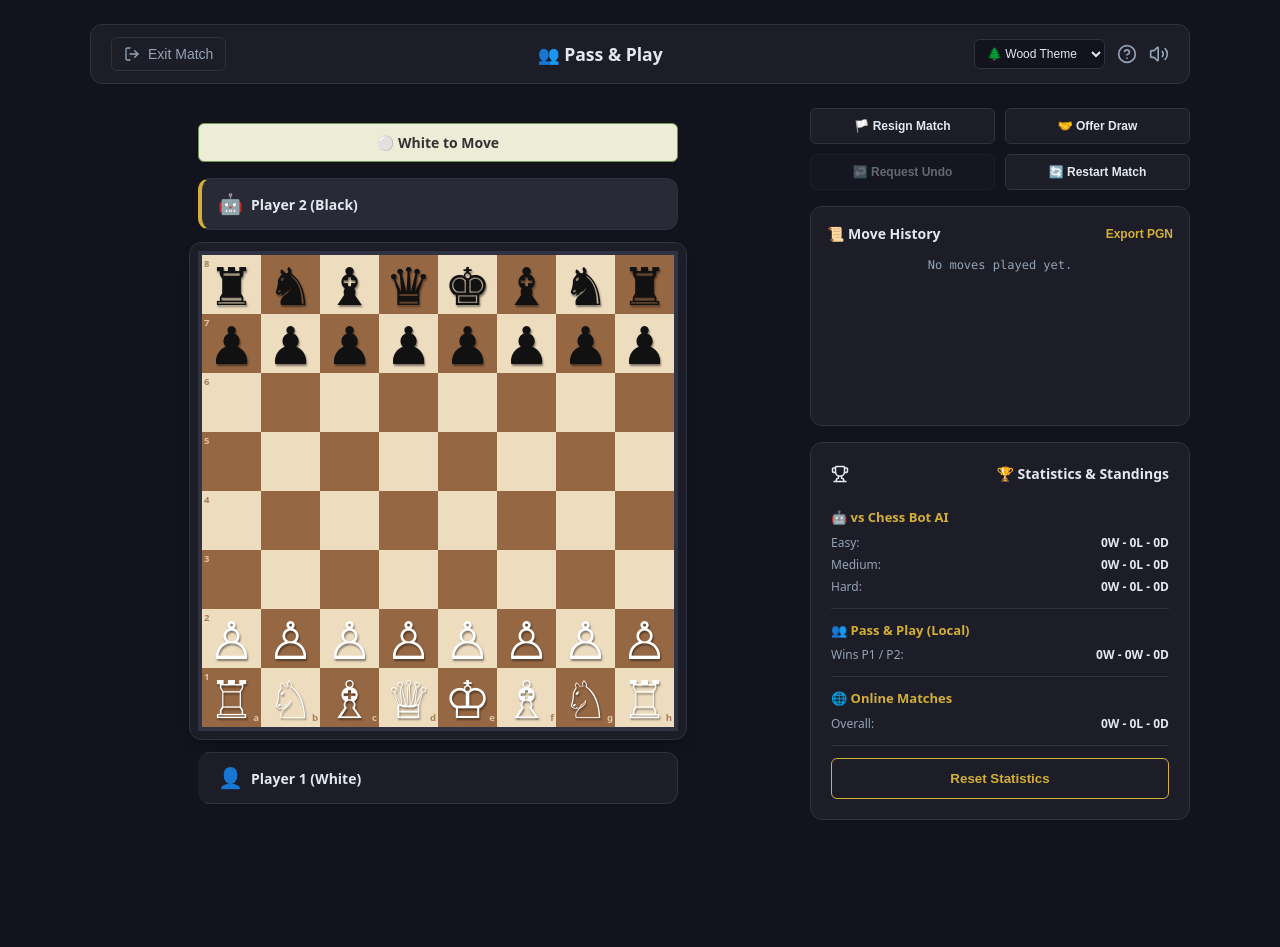
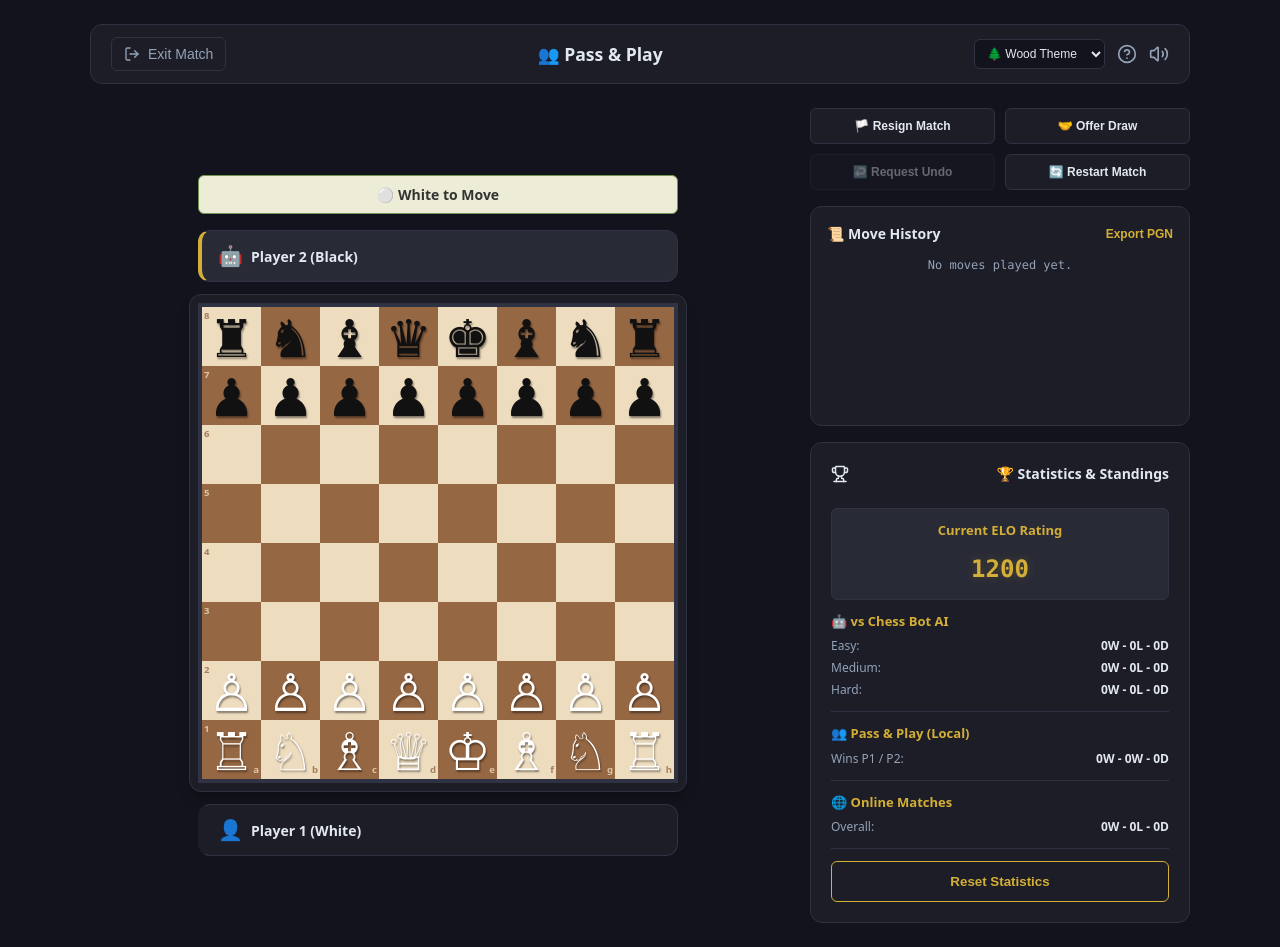
Before and after one commit to Ajay199707/chess, a React (Vite) app: page / in a window 1280 px wide. Both pictures are taken after a click on the button "Play Pass & Play (Local)". Before the commit the page ends 844 px from the top, so only its background shows below. Built offline with nearby package versions, Linux system fonts and the light colour scheme.

Commit message:
feat: integrate haptic feedback, canvas confetti celebrations, ELO rating system, and vibrant check animations

```diff
--- a/src/App.jsx
+++ b/src/App.jsx
@@ -17,7 +17,8 @@ import { playSound } from './utils/audio';
 const DEFAULT_STATS = {
   vsBot: { easy: { wins: 0, losses: 0, draws: 0 }, medium: { wins: 0, losses: 0, draws: 0 }, hard: { wins: 0, losses: 0, draws: 0 } },
   local: { p1Wins: 0, p2Wins: 0, draws: 0 },
-  online: { wins: 0, losses: 0, draws: 0 }
+  online: { wins: 0, losses: 0, draws: 0 },
+  elo: 1200
 };
 
 export default function App() {
@@ -41,7 +42,12 @@ export default function App() {
   const [stats, setStats] = useState(() => {
     try {
       const saved = localStorage.getItem('chess_player_stats');
-      return saved ? JSON.parse(saved) : DEFAULT_STATS;
+      if (saved) {
+        const parsed = JSON.parse(saved);
+        if (parsed.elo === undefined) parsed.elo = 1200;
+        return parsed;
+      }
+      return DEFAULT_STATS;
     } catch {
       return DEFAULT_STATS;
     }
@@ -74,12 +80,18 @@ export default function App() {
   const botTimeoutRef = useRef(null);
   const socketRef = useRef(null);
 
-  // Cleanup socket on unmount
+  // Cleanup socket on unmount & load confetti script
   useEffect(() => {
+    const script = document.createElement('script');
+    script.src = "https://cdn.jsdelivr.net/npm/canvas-confetti@1.6.0/dist/confetti.browser.min.js";
+    script.async = true;
+    document.body.appendChild(script);
+
     return () => {
       if (socketRef.current) {
         socketRef.current.disconnect();
       }
+      document.body.removeChild(script);
     };
   }, []);
 
@@ -149,11 +161,35 @@ export default function App() {
     };
   }, [gameStatus, gameMode, timeControl, game]);
 
+  const triggerHapticFeedback = (type) => {
+    if (navigator.vibrate) {
+      if (type === 'capture') {
+        navigator.vibrate(30);
+      } else if (type === 'check') {
+        navigator.vibrate([60, 40, 60]);
+      } else if (type === 'gameover') {
+        navigator.vibrate([150, 50, 150]);
+      } else if (type === 'move') {
+        navigator.vibrate(10);
+      }
+    }
+  };
+
+  const triggerConfettiCelebration = () => {
+    if (window.confetti) {
+      window.confetti({ particleCount: 100, spread: 70, origin: { y: 0.6 } });
+      setTimeout(() => {
+        window.confetti({ particleCount: 50, spread: 60, origin: { y: 0.6 } });
+      }, 250);
+    }
+  };
+
   // Sound triggering safely
   const triggerSound = (type) => {
     if (soundEnabled) {
       playSound(type);
     }
+    triggerHapticFeedback(type);
   };
 
   // Helper to show temporary system toast alerts
@@ -204,23 +240,38 @@ export default function App() {
     }
   };
 
-  // Score updater logic
+  // Score updater logic with Elo calculation
   const updateScores = (gameWinner, finishReason) => {
     if (isSpectator) return;
 
     setStats(prev => {
       const nextStats = JSON.parse(JSON.stringify(prev));
+      if (nextStats.elo === undefined) nextStats.elo = 1200;
+
+      const currentElo = nextStats.elo;
+      let eloChange = 0;
 
       if (gameMode === 'vs-bot') {
         const diffKey = difficulty; // 'easy', 'medium', 'hard'
+        const botRatings = { easy: 1000, medium: 1400, hard: 1800 };
+        const opponentRating = botRatings[diffKey];
+
+        const expectedScore = 1 / (1 + Math.pow(10, (opponentRating - currentElo) / 400));
+        let actualScore = 0.5; // draw
+        if (gameWinner !== 'draw') {
+          const playerIsWhite = botColor === 'black' || (botColor === 'random' && playerColor === 'white');
+          const isPlayerWinner = (gameWinner === 'white' && playerIsWhite) || (gameWinner === 'black' && !playerIsWhite);
+          actualScore = isPlayerWinner ? 1 : 0;
+          if (isPlayerWinner) triggerConfettiCelebration();
+        }
+
+        eloChange = Math.round(32 * (actualScore - expectedScore));
+
         if (gameWinner === 'draw') {
           nextStats.vsBot[diffKey].draws++;
         } else {
-          // Verify if player color matches winner
-          // For Bot mode, user is white by default unless botColor was forced white
           const playerIsWhite = botColor === 'black' || (botColor === 'random' && playerColor === 'white');
           const isPlayerWinner = (gameWinner === 'white' && playerIsWhite) || (gameWinner === 'black' && !playerIsWhite);
-
           if (isPlayerWinner) {
             nextStats.vsBot[diffKey].wins++;
           } else {
@@ -230,12 +281,23 @@ export default function App() {
       } else if (gameMode === 'local-2p') {
         if (gameWinner === 'draw') {
           nextStats.local.draws++;
-        } else if (gameWinner === 'white') {
-          nextStats.local.p1Wins++;
         } else {
-          nextStats.local.p2Wins++;
+          triggerConfettiCelebration();
+          if (gameWinner === 'white') {
+            nextStats.local.p1Wins++;
+          } else {
+            nextStats.local.p2Wins++;
+          }
         }
       } else if (gameMode === 'online-2p') {
+        let actualScore = 0.5;
+        if (gameWinner !== 'draw') {
+          const isPlayerWinner = gameWinner === playerColor;
+          actualScore = isPlayerWinner ? 1 : 0;
+          if (isPlayerWinner) triggerConfettiCelebration();
+        }
+        eloChange = Math.round(32 * (actualScore - 0.5));
+
         if (gameWinner === 'draw') {
           nextStats.online.draws++;
         } else {
@@ -246,6 +308,14 @@ export default function App() {
             nextStats.online.losses++;
           }
         }
+      }
+
+      nextStats.elo = Math.max(100, currentElo + eloChange);
+
+      if (eloChange > 0) {
+        showToast(`🏆 Rating updated: ${nextStats.elo} (+${eloChange})`);
+      } else if (eloChange < 0) {
+        showToast(`📉 Rating updated: ${nextStats.elo} (${eloChange})`);
       }
 
       return nextStats;
@@ -1184,10 +1254,10 @@ export default function App() {
                       <span className="avatar">👤</span>
                       <div className="name-section">
                         <span className="player-name">
-                          {gameMode === 'vs-bot' && playerName}
+                          {gameMode === 'vs-bot' && `${playerName} (${stats.elo || 1200})`}
                           {gameMode === 'local-2p' && "Player 1 (White)"}
                           {gameMode === 'online-2p' && (
-                            isSpectator ? `${playerName} (Spectator)` : `${playerName} (You)`
+                            isSpectator ? `${playerName} (Spectator)` : `${playerName} (${stats.elo || 1200})`
                           )}
                         </span>
                       </div>
@@ -1366,6 +1436,11 @@ export default function App() {
                     <h3>🏆 Statistics & Standings</h3>
                   </div>
 
+                  <div className="stats-section current-elo-banner">
+                    <h4>Current ELO Rating</h4>
+                    <span className="elo-score-val">{stats.elo || 1200}</span>
+                  </div>
+
                   <div className="stats-section">
                     <h4>🤖 vs Chess Bot AI</h4>
                     <div className="stats-row">
--- a/src/index.css
+++ b/src/index.css
@@ -663,11 +663,12 @@ body {
 
 .square.king-check {
   animation: checkPulse 1s infinite alternate;
+  z-index: 1;
 }
 
 @keyframes checkPulse {
-  from { background-color: var(--sq-check); }
-  to { background-color: transparent; }
+  from { box-shadow: inset 0 0 12px 3px rgba(239, 68, 68, 0.7); }
+  to { box-shadow: inset 0 0 20px 6px rgba(239, 68, 68, 0.95), 0 0 10px rgba(239, 68, 68, 0.3); }
 }
 
 .move-indicator {
@@ -1886,3 +1887,24 @@ body {
   align-items: center;
   justify-content: center;
 }
+
+/* --- CURRENT ELO BANNER --- */
+.current-elo-banner {
+  text-align: center;
+  background: var(--bg-surface-elevated);
+  border: 1px solid var(--border-color);
+  padding: 0.75rem !important;
+  border-radius: var(--border-radius-sm);
+  display: flex;
+  flex-direction: column;
+  align-items: center;
+  gap: 0.25rem;
+}
+
+.elo-score-val {
+  font-size: 1.5rem;
+  font-weight: 800;
+  color: var(--color-gold);
+  text-shadow: 0 0 10px rgba(212, 175, 55, 0.25);
+  font-family: var(--font-mono);
+}
```
